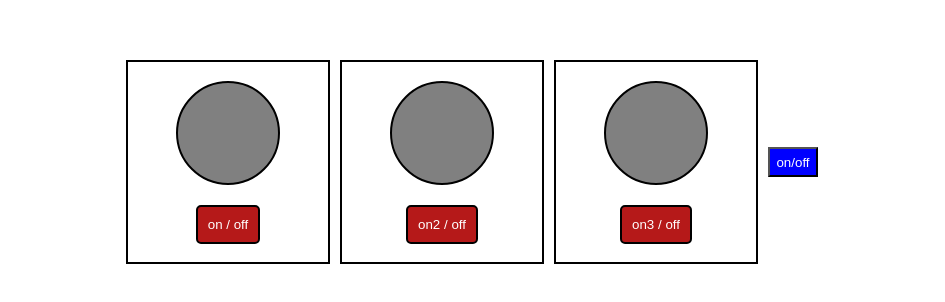
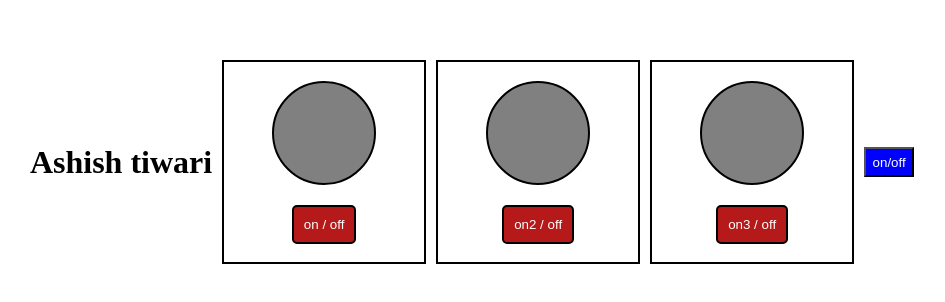
Before and after one commit to laggan-team/glowingbulb, a plain HTML site: page index.html in a window 1280 px wide. Shown: the part 238-540 px from the top of the page, without its empty margins (168-1113 px from the left). Drawn offline with Linux system fonts and the light colour scheme.

Commit message:
Update index.html

```diff
--- a/index.html
+++ b/index.html
@@ -9,6 +9,7 @@
 </head>
 
 <body>
+    <h1>Ashish tiwari</h1>
     <div class="container">
         <div class="bulb" id="bulb"></div>
         <button id="toggol">on / off</button>
```
